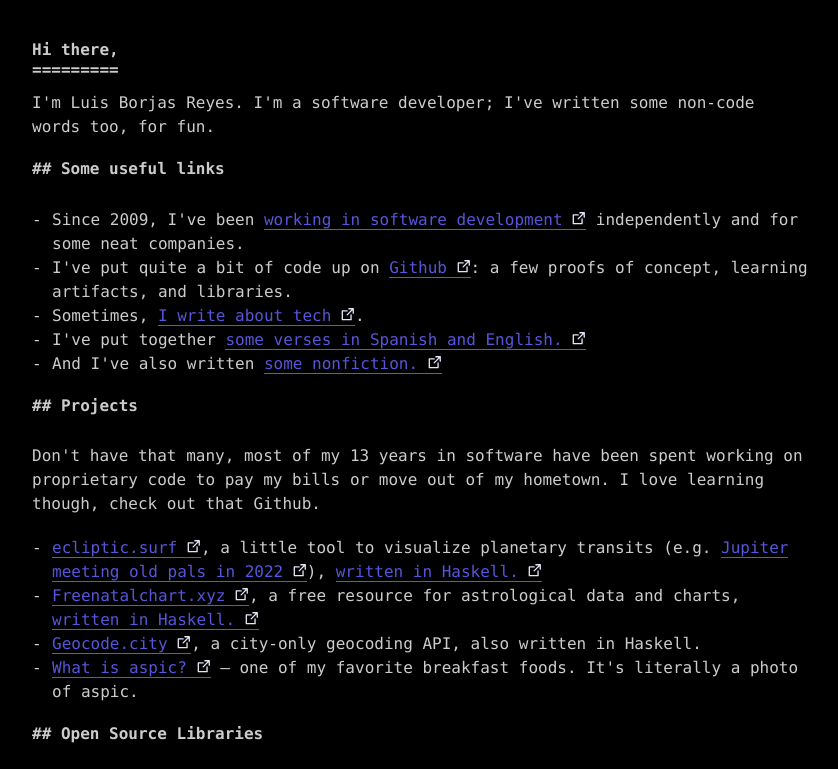
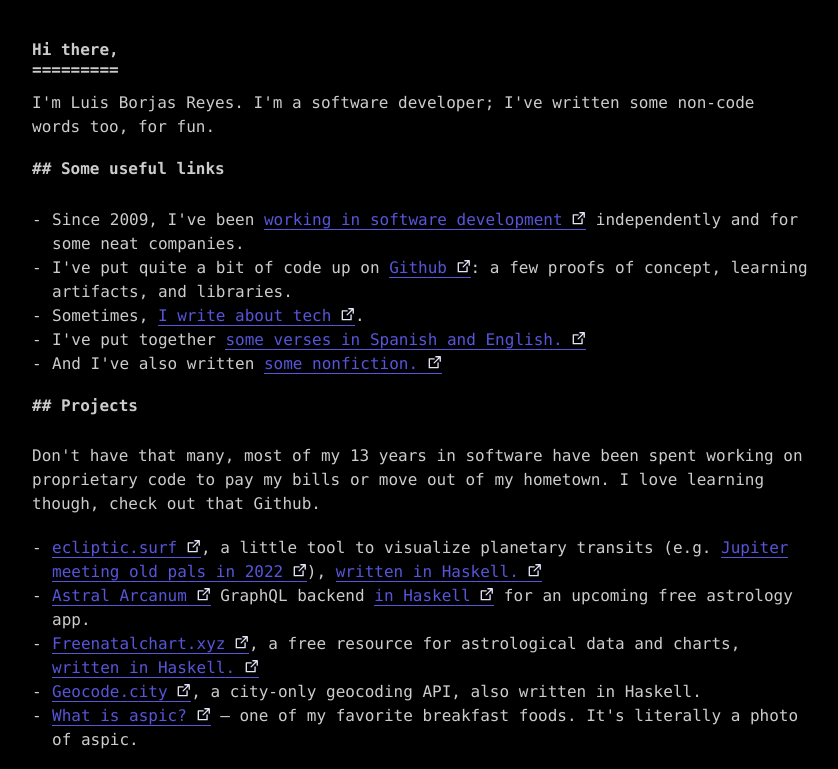
Before and after one commit to lfborjas/lfborjas.github.io, a plain HTML site: page index.html in a window 1280 px wide. Shown: the top 769 px of the page, without its empty margins (218-1056 px from the left). Drawn offline with Linux system fonts and the light colour scheme.

Commit message:
astral arcanum

```diff
--- a/index.html
+++ b/index.html
@@ -34,6 +34,10 @@
     <li><a href="http://ecliptic.surf/">ecliptic.surf</a>, a little tool to visualize planetary transits
       (e.g. <a href="http://ecliptic.surf/mundane?start=2022-02-01T17%3A32&end=2022-07-01T00%3A00&transiting=Jupiter&transited=Uranus&transited=Neptune&transited=Pluto&aspects=Conjunction&aspects=Sextile">Jupiter meeting old pals in 2022</a>),
        <a href="https://github.com/lfborjas/ecliptic.surf">written in Haskell.</a>
+    </li>
+    <li><a href="http://www.lfborjas.com/astral-arcanum-demo/">Astral Arcanum</a>
+      GraphQL backend
+      <a href="https://gitlab.com/lfborjas/astral-arcanum-api">in Haskell</a> for an upcoming free astrology app.
     </li>
     <li><a href="https://freenatalchart.xyz/">Freenatalchart.xyz</a>, a free resource for astrological data and charts,
       <a href="https://github.com/lfborjas/freenatalchart.xyz">written in Haskell.</a>
```
